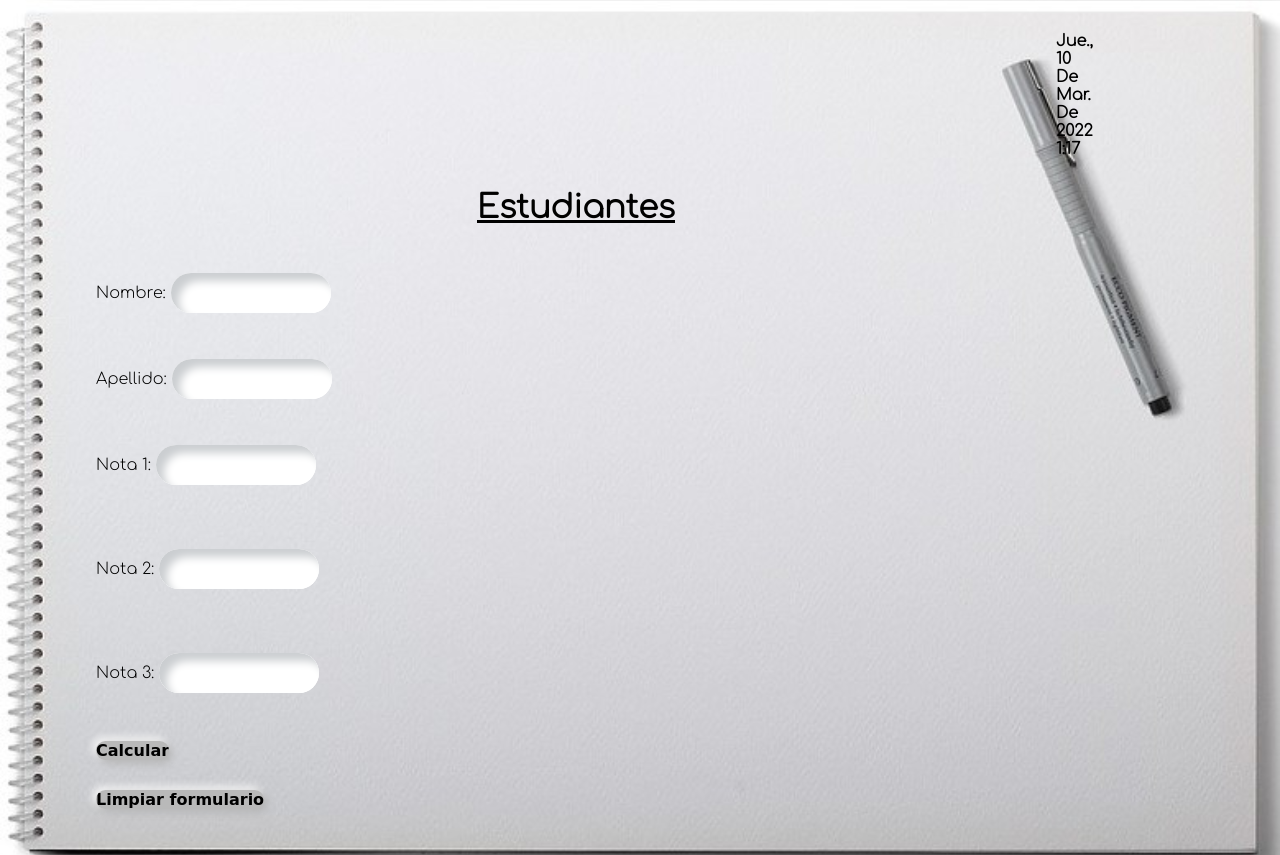
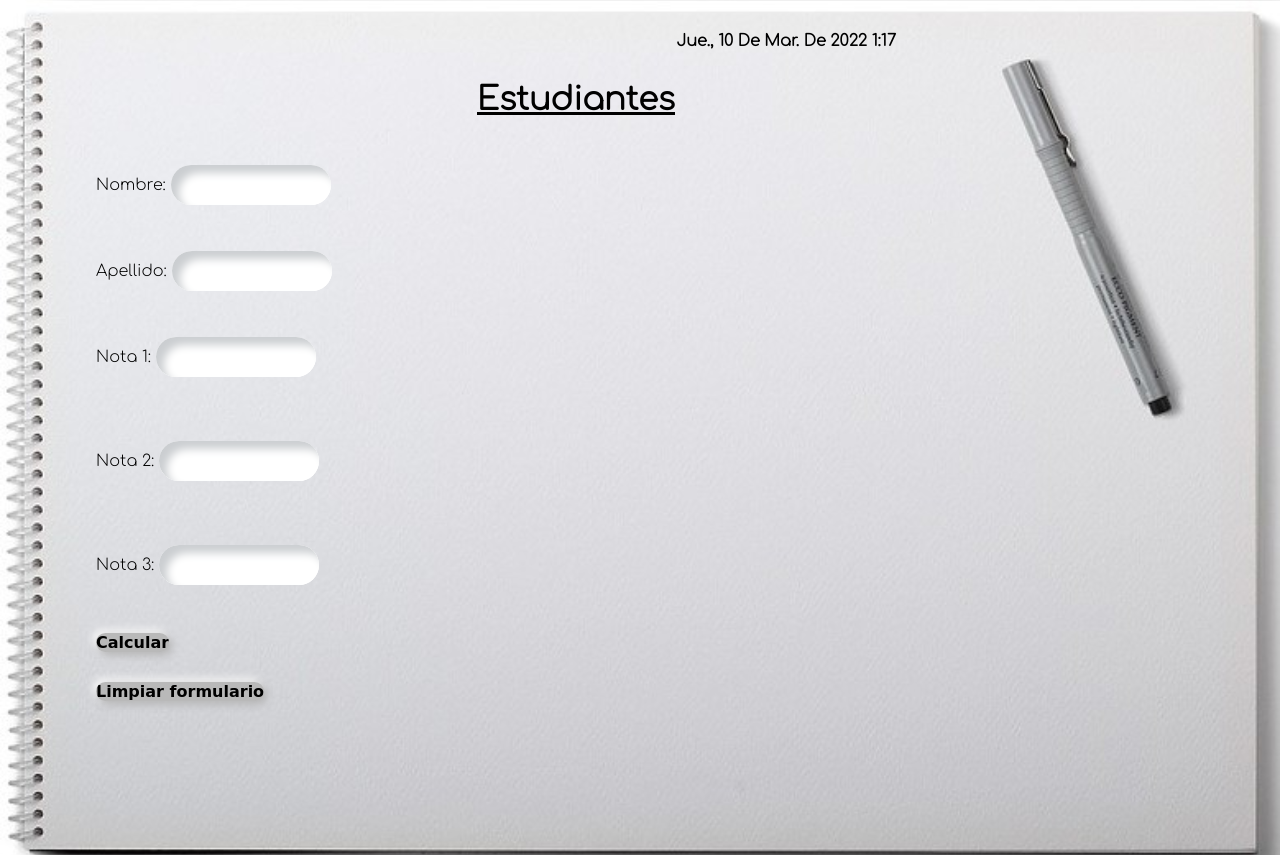
Before and after one commit to HwrG90/JS-ca, a plain HTML site: page index.html in a window 1280 px wide. Shown: the top 855 px of the page. Drawn offline with nearby package versions, Linux system fonts and the light colour scheme; some packages are replaced by stand-ins of ours; a script that the page names is missing.

Commit message:
correcciones menores

```diff
--- a/sass/styles.scss
+++ b/sass/styles.scss
@@ -124,8 +124,8 @@ label>.btn {
 
 #time {
     margin-top: 2rem;
-    margin-left: 60rem;
-    text-align: center;
+    margin-right: 10rem;
+    text-align: right;
     font-weight: bolder;
     text-transform: capitalize;
 }
```
Also changed, not shown: css/styles.css.
